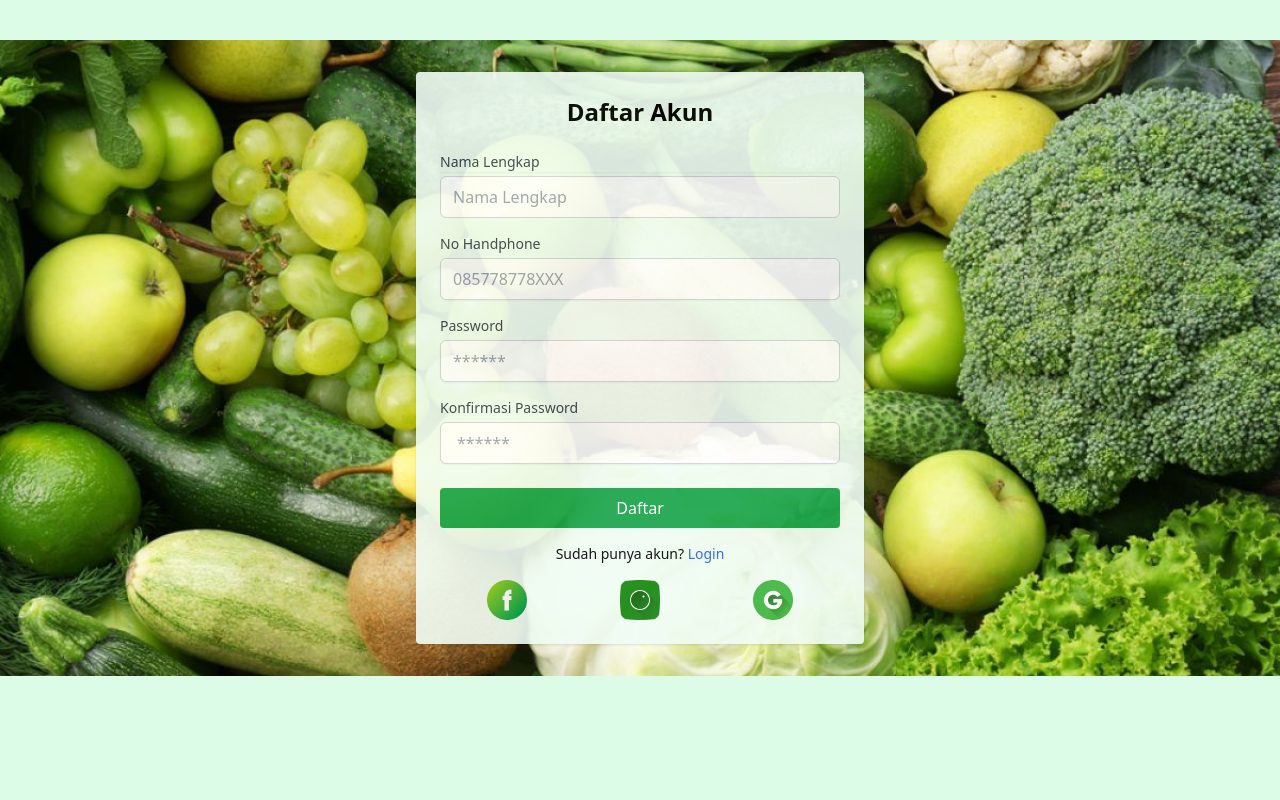
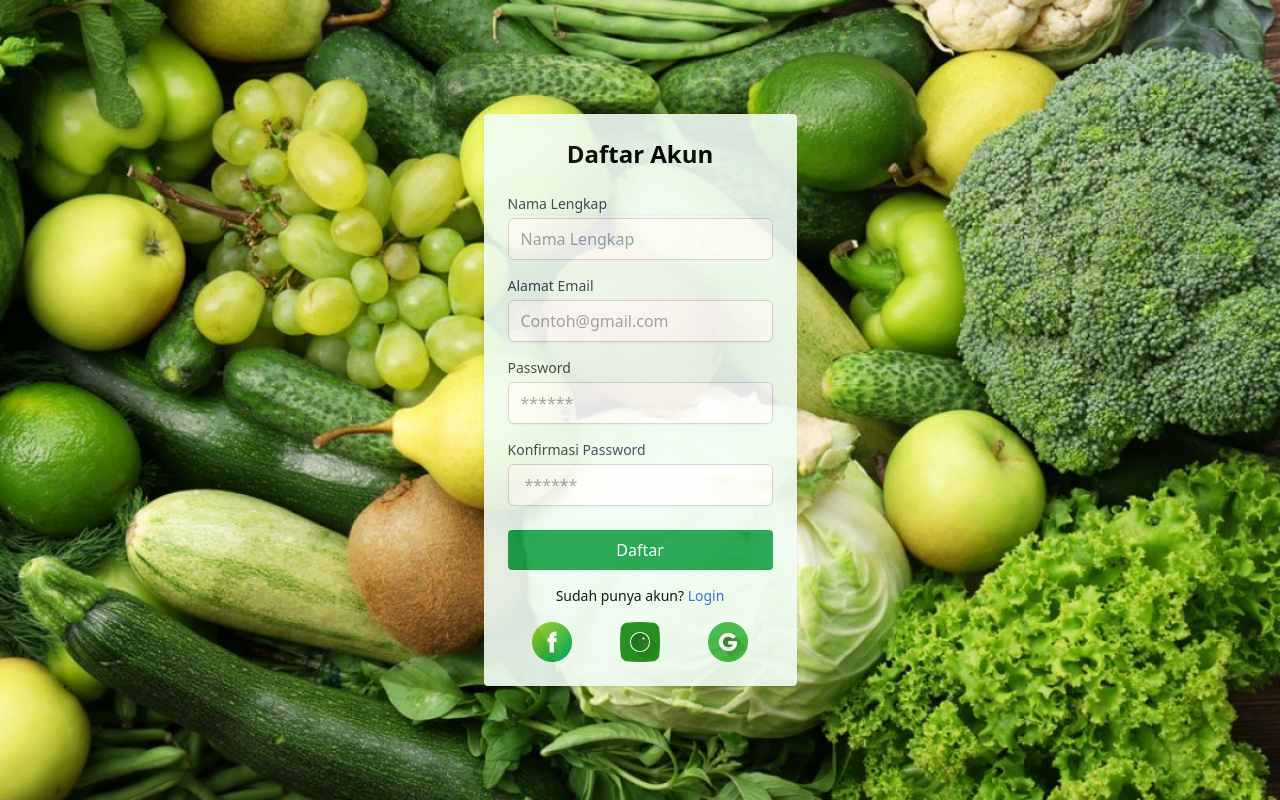
Before and after one commit to RizalRinaldiR/kelompok7, a website: page pages/register.html in a window 1280 px wide. Drawn offline with Linux system fonts and the light colour scheme.

Commit message:
Menambah Picture & Penyesuaian gmail

```diff
--- a/pages/register.html
+++ b/pages/register.html
@@ -7,7 +7,7 @@
     <link href="../src/output.css" rel="stylesheet">
 </head>
 <body class="bg-green-100">
-    <div class="container mx-auto mt-10 bg-[url('../image/1_sayuran.jpg')] p-8 bg-cover">
+    <div class="min-h-screen flex items-center justify-center bg-[url('../image/1_sayuran.jpg')] p-8 bg-cover">
         <div class="max-w-md mx-auto p-6 rounded shadow bg-green-50 opacity-90">
             <h2 class="text-2xl font-bold mb-6 text-center ">Daftar Akun</h2>
             <form>
@@ -16,8 +16,8 @@
                     <input type="text" id="name" class="mt-1 block w-full px-3 py-2 border border-gray-300 rounded-md focus:ring-green-500 focus:border-green-500" placeholder="Nama Lengkap" required>
                 </div>
                 <div class="mb-4">
-                    <label for="email" class="block text-sm font-medium text-gray-700">No Handphone</label>
-                    <input type="email" id="email" class="mt-1 block w-full px-3 py-2 border border-gray-300 rounded-md shadow-sm focus:ring-green-500 focus:border-green-500" placeholder="085778778XXX" required>
+                    <label for="email" class="block text-sm font-medium text-gray-700">Alamat Email</label>
+                    <input type="email" id="email" class="mt-1 block w-full px-3 py-2 border border-gray-300 rounded-md shadow-sm focus:ring-green-500 focus:border-green-500" placeholder="Contoh@gmail.com" required>
                 </div>
                 <div class="mb-4">
                     <label for="password" class="block text-sm font-medium text-gray-700">Password</label>
```
Also changed, not shown: pages/login.html (+1 -1 lines), pages/lupapass.html (+1 -1 lines).
